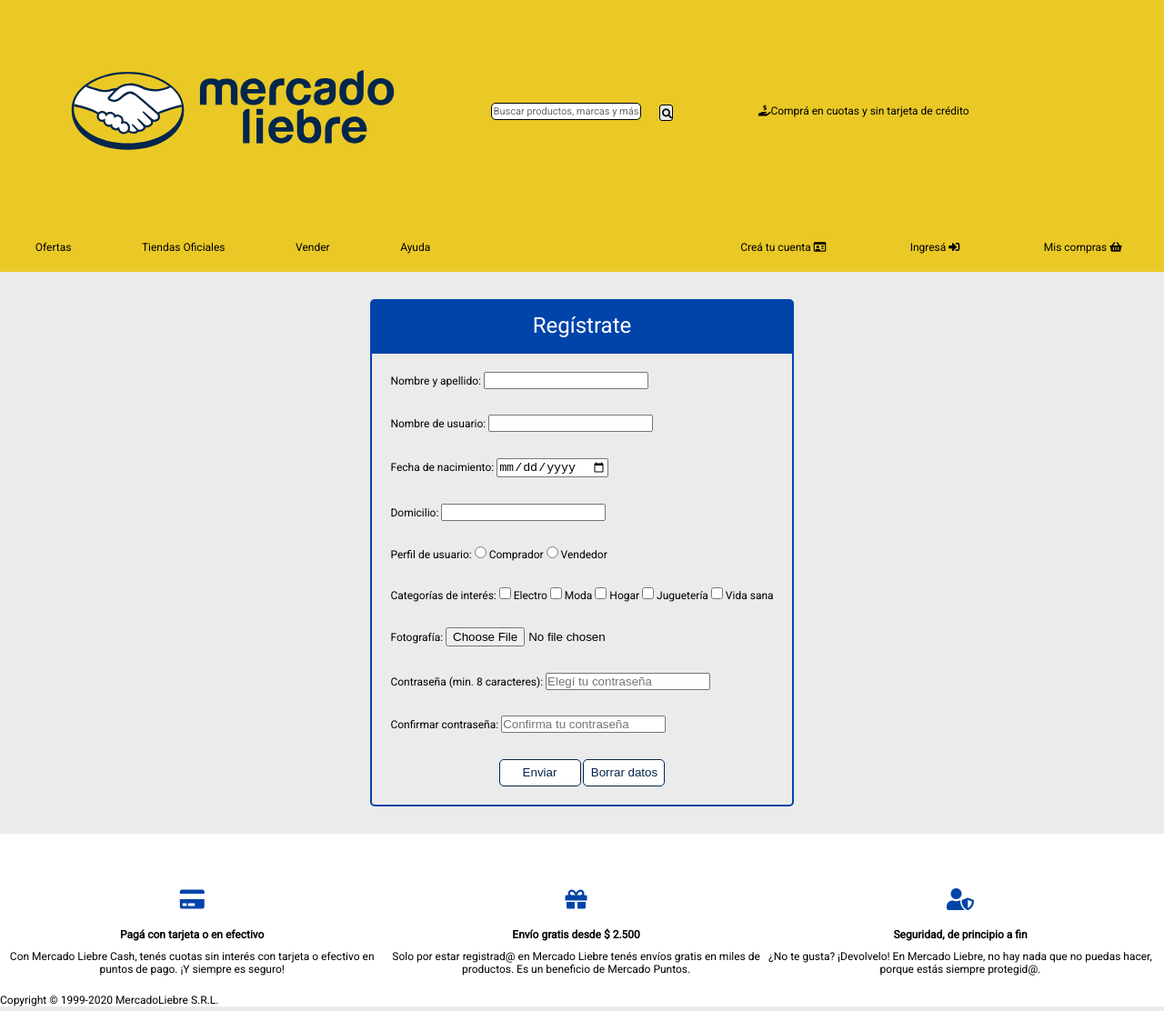
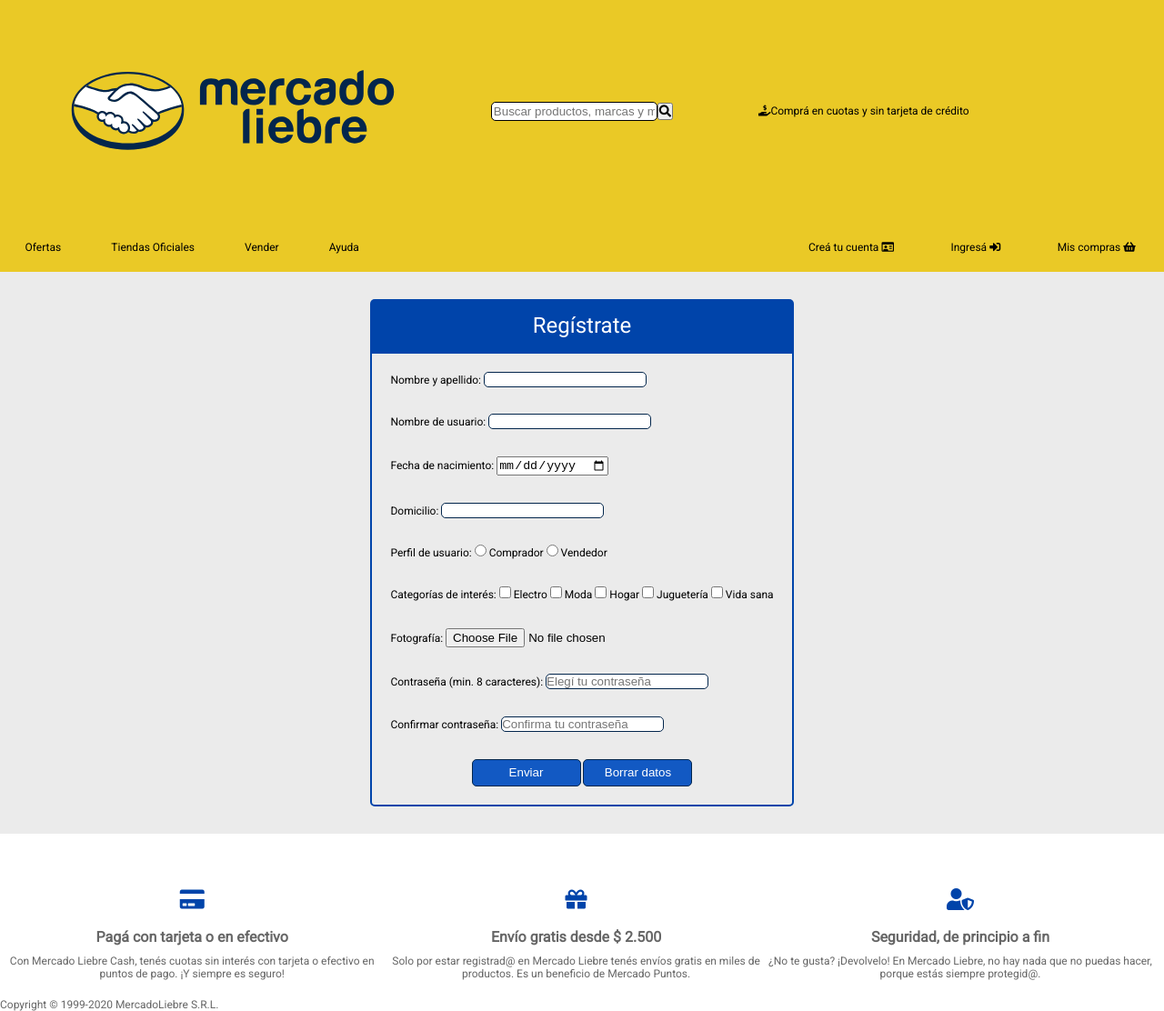
Before and after one commit to lmoralesv96/mercadoliebre, a website: page views/register.html in a window 1280 px wide. Shown: the whole page at 91% size. Drawn offline with Linux system fonts and the light colour scheme; files that its build step writes are made by us from their sources.

Commit message:
Ajustes previos a entrega

```diff
--- a/public/css/styles.css
+++ b/public/css/styles.css
@@ -31,7 +31,30 @@
     font-weight: normal;
 }
 
+/* Estilos del formulario */
+.formulario-register input[type="text"]{
+    border: none;
+    border: solid 1px #03264C;
+    border-radius: 5px;
+}
 
+.formulario-register input[type="password"]{
+    border: none;
+    border: solid 1px #03264C;
+    border-radius: 5px;
+}
+
+.formulario-login input[type="text"]{
+    border: none;
+    border: solid 1px #03264C;
+    border-radius: 5px;
+}
+
+.formulario-login input[type="password"]{
+    border: none;
+    border: solid 1px #03264C;
+    border-radius: 5px;
+}
 
 /*Estilos del header*/
 header{
@@ -221,6 +244,9 @@
 
 footer section .footer-titulo{
     font-weight: bold;
+    color: #666;
+    font-size: 16px;
+    font-weight: bold;
 }
 footer section i{
     color: #0044AA;
@@ -230,6 +256,8 @@
 }
 footer p{
     margin-top: 10px;
+    font-weight: 12px;
+    color: #666;
 }
 
 /* Estilos del formulario de register */
@@ -304,9 +332,9 @@
 /* Estilos de botones */
 .btn{
     height: 30px;
-    width: 90px;
-    background-color: white;
-    color: #03264C;
+    width: 120px;
+    background-color: #1259c3;
+    color: white;
     border: solid 1px #03264C;
     border-radius: 5px;
 }
@@ -340,7 +368,7 @@
     header .navegacion ul{
         display: flex;
         justify-content: space-around;
-        width: 40%;
+        width: 33%;
     }
 
     div.burger-menu{
--- a/views/register.html
+++ b/views/register.html
@@ -18,10 +18,10 @@
                 <img src="/images/logo-mercado-liebre.svg" alt="logo-mercado-liebre">
             </div>
 
-            <div class="form" action="#" method="GET">
-                <div class="input">Buscar productos, marcas y más</div>
-                <div class="submit"><i class="fa fa-search"></i></div>
-            </div>
+            <form class="form" action="#" method="GET">
+                <input class="input" placeholder="Buscar productos, marcas y más"></input>
+                <button type="submit"><i class="fa fa-search"></i></button>
+            </form>
 
             <p> <i class="fas fa-hand-holding-usd"></i> Comprá en cuotas y sin tarjeta de crédito</p>
 
```
Also changed, not shown: views/home.html (+8 -4 lines), views/login.html (+4 -4 lines).
